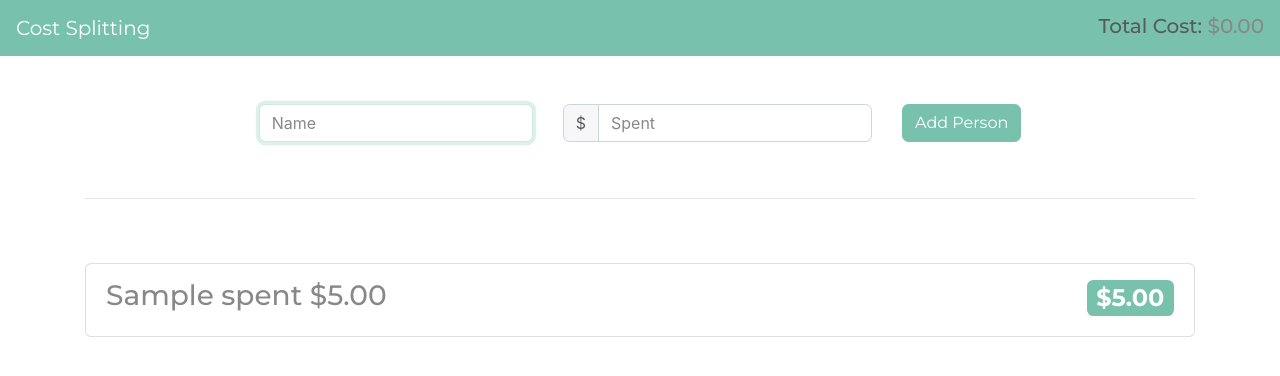
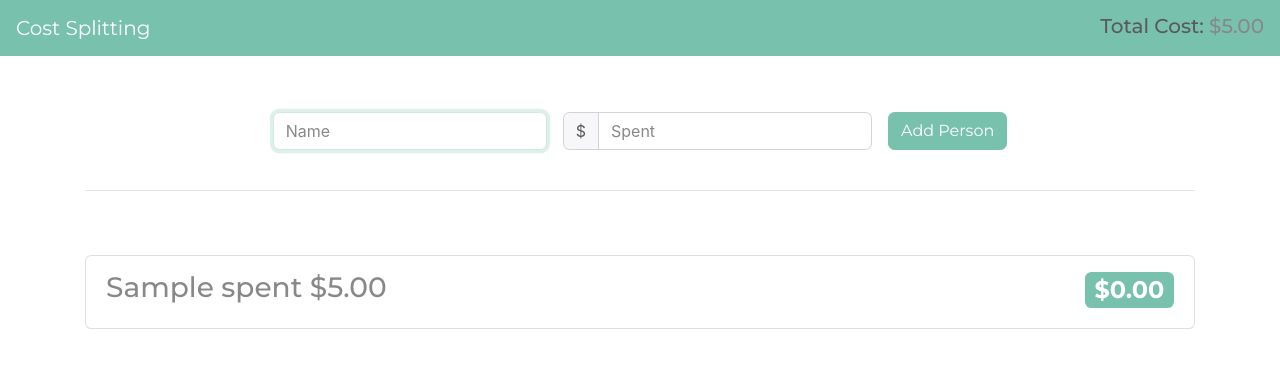
Before and after one commit to alex-mcconnell/cost-splitting, a Vue app: page / in a window 1280 px wide. Both pictures are taken after typing "Sample", "5" into the empty fields and a click on the button "Add Person". Shown: the top 376 px of the page. Built offline with nearby package versions, Linux system fonts and the light colour scheme.

Commit message:
Person list items contain spent and owed amounts that dynamically change as more people are added

```diff
--- a/src/App.vue
+++ b/src/App.vue
@@ -1,8 +1,11 @@
 <template>
   <div id="app">
     <navbar :totalCost="totalCostFormatted" />
-    <add-person v-on:person-added="people.push($event)"/>
-    <person-list :people="people" />
+    <div class="container pt-5">
+      <add-person v-on:person-added="people.push($event)"/>
+      <hr>
+      <person-list :people="people" :amtOwedPerPerson="amtOwedPerPerson"/>
+    </div>
   </div>
 </template>
 
@@ -19,18 +22,27 @@ export default {
   },
   data() {
     return {
-      totalCost: 0,
       people: []
     }
   },
   computed: {
+    totalCost() {
+      return this.people.reduce((total, person) => {
+        return total + person.spent;
+      }, 0);
+    },
     totalCostFormatted() {
       return '$' + (this.totalCost).toFixed(2).replace(/\d(?=(\d{3})+\.)/g, '$&,');
+    },
+    amtOwedPerPerson() {
+      return this.totalCost / this.people.length;
     }
   }
 }
 </script>
 
-<style>
-
+<style scoped>
+  .container {
+    margin-top: 56px;
+  }
 </style>
--- a/src/components/AddPerson.vue
+++ b/src/components/AddPerson.vue
@@ -1,9 +1,8 @@
 <template>
-  <div class="container pt-5">
     <form @submit.prevent="handleAddPerson">
       <fieldset>
         <div class="row justify-content-center">
-          <div class="col-sm-auto pb-4">
+          <div class="col-sm-auto p-2">
             <input
               type="text"
               class="form-control"
@@ -12,7 +11,7 @@
               v-model="person.name"
               required>
           </div>
-          <div class="col-sm-auto pb-4">
+          <div class="col-sm-auto p-2">
             <div class="input-group mb-3">
               <div class="input-group-prepend">
                 <span class="input-group-text">$</span>
@@ -28,14 +27,12 @@
                 required>
             </div>
           </div>
-          <div class="col-auto pb-4">
+          <div class="col-auto p-2">
             <button type="submit" class="btn btn-primary">Add Person</button>
           </div>
         </div>
       </fieldset>
     </form>
-    <hr>
-  </div>
 </template>
 
 <script>
@@ -52,7 +49,7 @@ export default {
     handleAddPerson() {
       let newPerson = {
         name: this.person.name,
-        spent: this.person.spent
+        spent: Number(this.person.spent)
       };
 
       this.$emit('person-added', newPerson);
--- a/src/components/Navbar.vue
+++ b/src/components/Navbar.vue
@@ -1,5 +1,5 @@
 <template>
-    <nav class="navbar navbar-dark bg-primary">
+    <nav class="navbar navbar-dark bg-primary fixed-top">
       <div class="navbar-header">
         <a class="navbar-brand" href="#">Cost Splitting</a>
       </div>
--- a/src/components/Person.vue
+++ b/src/components/Person.vue
@@ -1,7 +1,7 @@
 <template>
   <li class="list-group-item d-flex justify-content-between align-items-center">
-    <h3>{{ name }} spent {{ formattedSpent }}</h3>
-    <h2><span class="badge" :class="pillColor">{{ formattedSpent }}</span></h2>
+    <h3>{{ name }} spent {{ spentFormatted }}</h3>
+    <h2><span class="badge" :class="pillColor">{{ owedFormatted }}</span></h2>
   </li>
 </template>
 
@@ -13,11 +13,14 @@ export default {
     owed: Number
   },
   computed: {
-    formattedSpent() {
+    spentFormatted() {
       return ('$' + (this.spent).toFixed(2).replace(/\d(?=(\d{3})+\.)/g, '$&,')).replace('-', '');
     },
+    owedFormatted() {
+      return ('$' + (this.owed).toFixed(2).replace(/\d(?=(\d{3})+\.)/g, '$&,')).replace('-', '');
+    },
     pillColor() {
-      return this.spent > 0 ? 'badge-primary' : 'badge-secondary';
+      return this.owed <= 0 ? 'badge-primary' : 'badge-secondary';
     }
   }
 }
--- a/src/components/PersonList.vue
+++ b/src/components/PersonList.vue
@@ -1,14 +1,13 @@
 <template>
-  <div class="container pt-5">
-    <ul class="list-group">
+    <ul class="list-group pt-5">
       <Person
         v-for="(person, index) in people"
         :key="index"
         :name="person.name"
-        :spent="Number(person.spent)">
+        :spent="Number(person.spent)"
+        :owed="amtOwedPerPerson - person.spent">
       </Person>
     </ul>
-  </div>
 </template>
 
 <script>
@@ -19,7 +18,11 @@ export default {
     Person: Person
   },
   props: {
-    people: Array
+    people: Array,
+    amtOwedPerPerson: {
+      type: Number,
+      default: 0
+    }
   }
 }
 </script>
```
Lines whose indentation alone changed are shown as unchanged.
